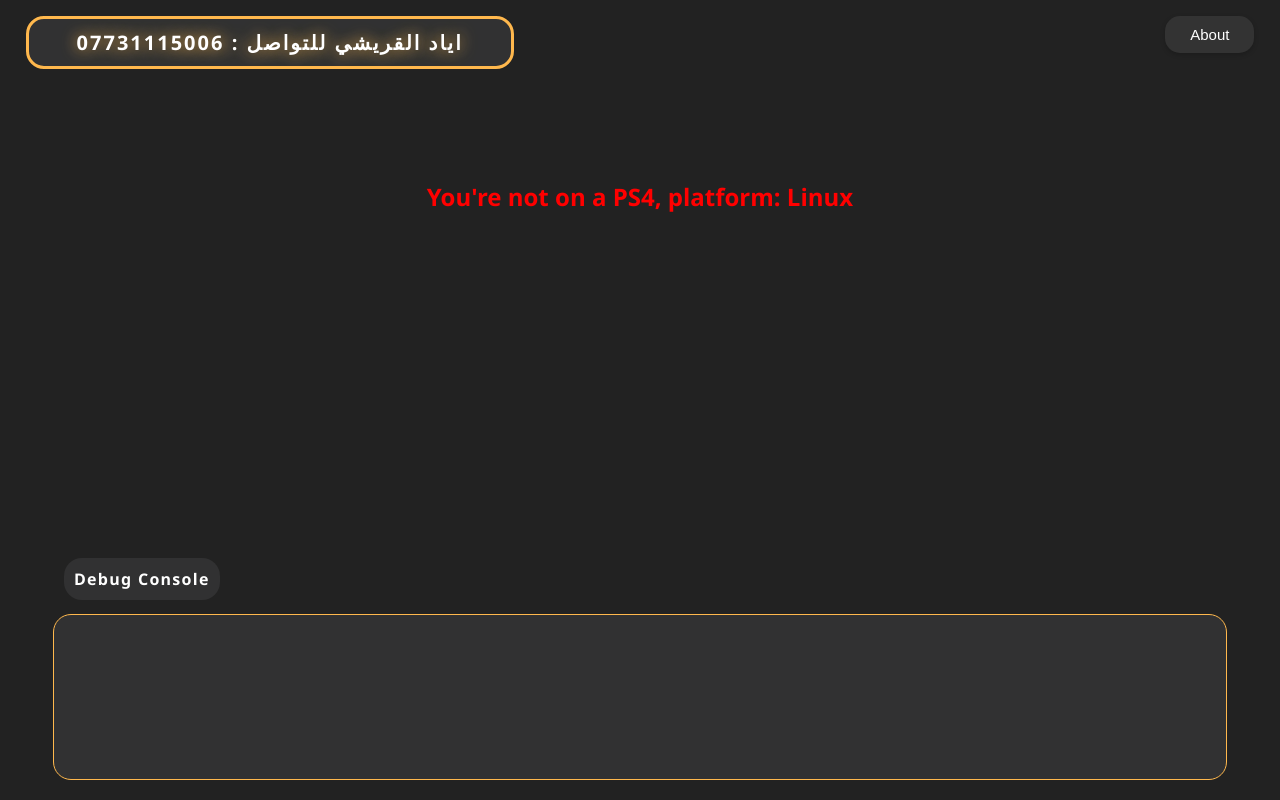
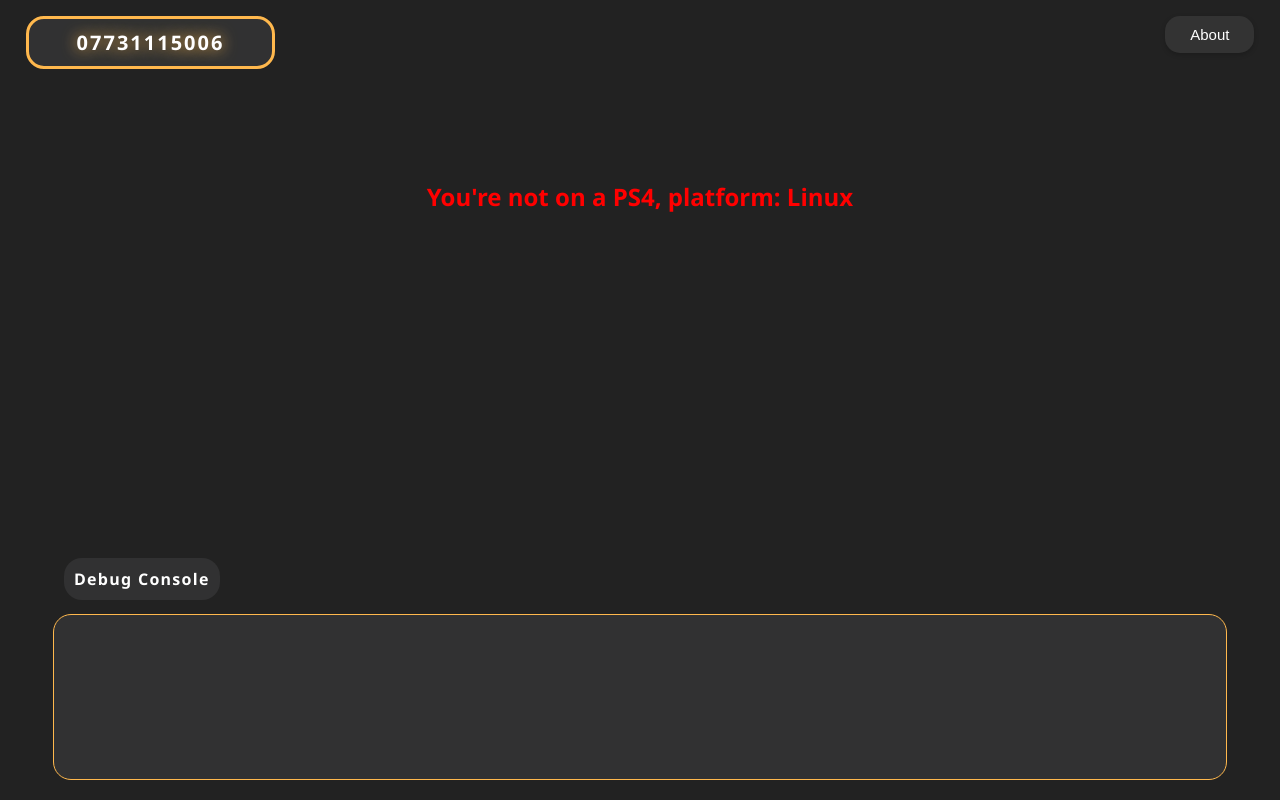
Before and after one commit to u81619/ayadgames, a plain HTML site: page index.html in a window 1280 px wide. Drawn offline with Linux system fonts and the light colour scheme.

Commit message:
Update index.html

```diff
--- a/index.html
+++ b/index.html
@@ -6,7 +6,7 @@
         function DisplayCacheProgress(){setTimeout(function(){;document.title="Cache Success !";},1000);setTimeout(function(){window.location.href = document.referrer;},3000);}window.applicationCache.addEventListener("progress",DLProgress,false);window.applicationCache.oncached=function(e){DisplayCacheProgress();};window.applicationCache.onupdateready=function(e){DisplayCacheProgress();};
     </script>
     <meta charset="UTF-8">
-    <title>اياد القريشي للتواصل : 07731115006</title>
+    <title>07713335006</title>
     <link rel='stylesheet' href='./css/index.css'>
   </head>
   <body>
@@ -20,7 +20,7 @@
     </div>
 
     <div class="header">
-      <div class="header-title" id="header-title">اياد القريشي للتواصل : 07731115006</div>
+      <div class="header-title" id="header-title">07731115006</div>
     </div>
 
     <pre id="update-results" style="white-space: pre-wrap; margin-top: 10px;"></pre>
```
